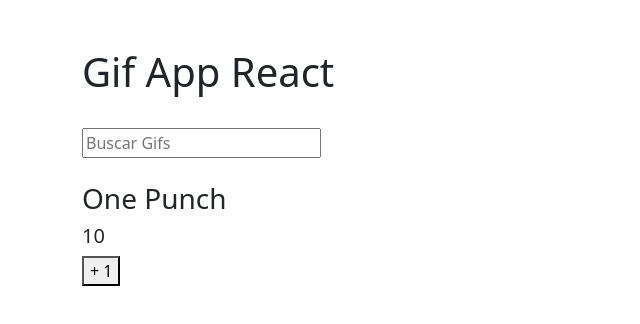
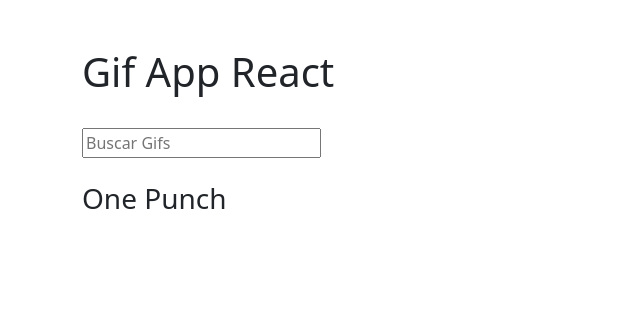
Before and after one commit to mlestrella843/GifApp-React, a React (Vite) app: page / in a window 1280 px wide. Shown: the top 324 px of the page, without its empty margins (0-640 px from the left). Built offline with nearby package versions, Linux system fonts and the light colour scheme; no server answers.

Commit message:
Improving useEffect Hook

```diff
--- a/src/components/GifGrid.jsx
+++ b/src/components/GifGrid.jsx
@@ -1,25 +1,19 @@
 
 
-import { useState, useEffect } from "react";
+import { useEffect } from "react";
 import { getGif } from "../helpers/getGif";
 
 
 export const GifGrid = ( { category }) => {
 
-    const [counter, setCounter] = useState(10);
-
     useEffect( () => {
         getGif(category);
-    }, []) ;
-
-
+    }, [])
 
     return (
         <>
             <h3>{ category}</h3>
-
-            <h5>{ counter }</h5>
-            <button onClick={ () => setCounter(counter + 1) }> + 1</button>
         </>
   )
+
 }
--- a/src/main.jsx
+++ b/src/main.jsx
@@ -7,5 +7,5 @@
 ReactDOM.createRoot(document.getElementById('root')).render(
   // <React.StrictMode>
     <GifApp />
-  // </React.StrictMode>,
+  // </React.StrictMode>
 );
```
